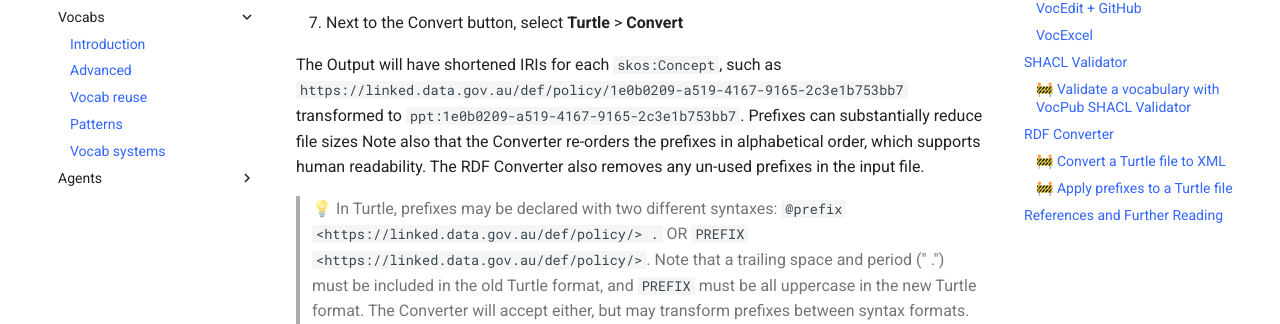
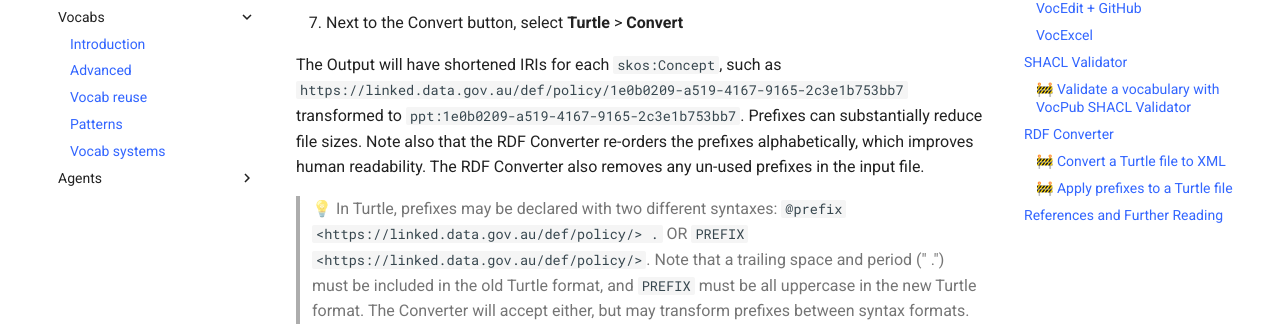
Before and after one commit to Kurrawong/docs, an MkDocs documentation site: the page built from docs/concepts/vocabs/vocab-systems.md, in a window 1280 px wide and 900 px high, scrolled down 7086 px. Shown: the part 154-478 px from the top of the window. Built offline with MkDocs 1.6.1 and Material for MkDocs 9.7.7, drawn with Linux system fonts in a browser that asks for light colours.

Commit message:
Update vocab-systems.md

```diff
--- a/docs/concepts/vocabs/vocab-systems.md
+++ b/docs/concepts/vocabs/vocab-systems.md
@@ -217,7 +217,7 @@ The two exercises below demonstrate how the KurrawongAI [RDF Converter](https://
 - `@prefix ppt: <https://linked.data.gov.au/def/policy/> .`
 6. Next to the Convert button, select **Turtle** > **Convert**
 
-The Output will have shortened IRIs for each `skos:Concept`, such as `https://linked.data.gov.au/def/policy/1e0b0209-a519-4167-9165-2c3e1b753bb7` transformed to `ppt:1e0b0209-a519-4167-9165-2c3e1b753bb7`. Prefixes can substantially reduce file sizes Note also that the Converter re-orders the prefixes in alphabetical order, which supports human readability. The RDF Converter also removes any un-used prefixes in the input file.
+The Output will have shortened IRIs for each `skos:Concept`, such as `https://linked.data.gov.au/def/policy/1e0b0209-a519-4167-9165-2c3e1b753bb7` transformed to `ppt:1e0b0209-a519-4167-9165-2c3e1b753bb7`. Prefixes can substantially reduce file sizes. Note also that the RDF Converter re-orders the prefixes alphabetically, which improves human readability. The RDF Converter also removes any un-used prefixes in the input file.
 
 >💡 In Turtle, prefixes may be declared with two different syntaxes: `@prefix <https://linked.data.gov.au/def/policy/> .` OR `PREFIX <https://linked.data.gov.au/def/policy/>`. Note that a trailing space and period (" .") must be included in the old Turtle format, and `PREFIX` must be all uppercase in the new Turtle format. The Converter will accept either, but may transform prefixes between syntax formats.
 
```
